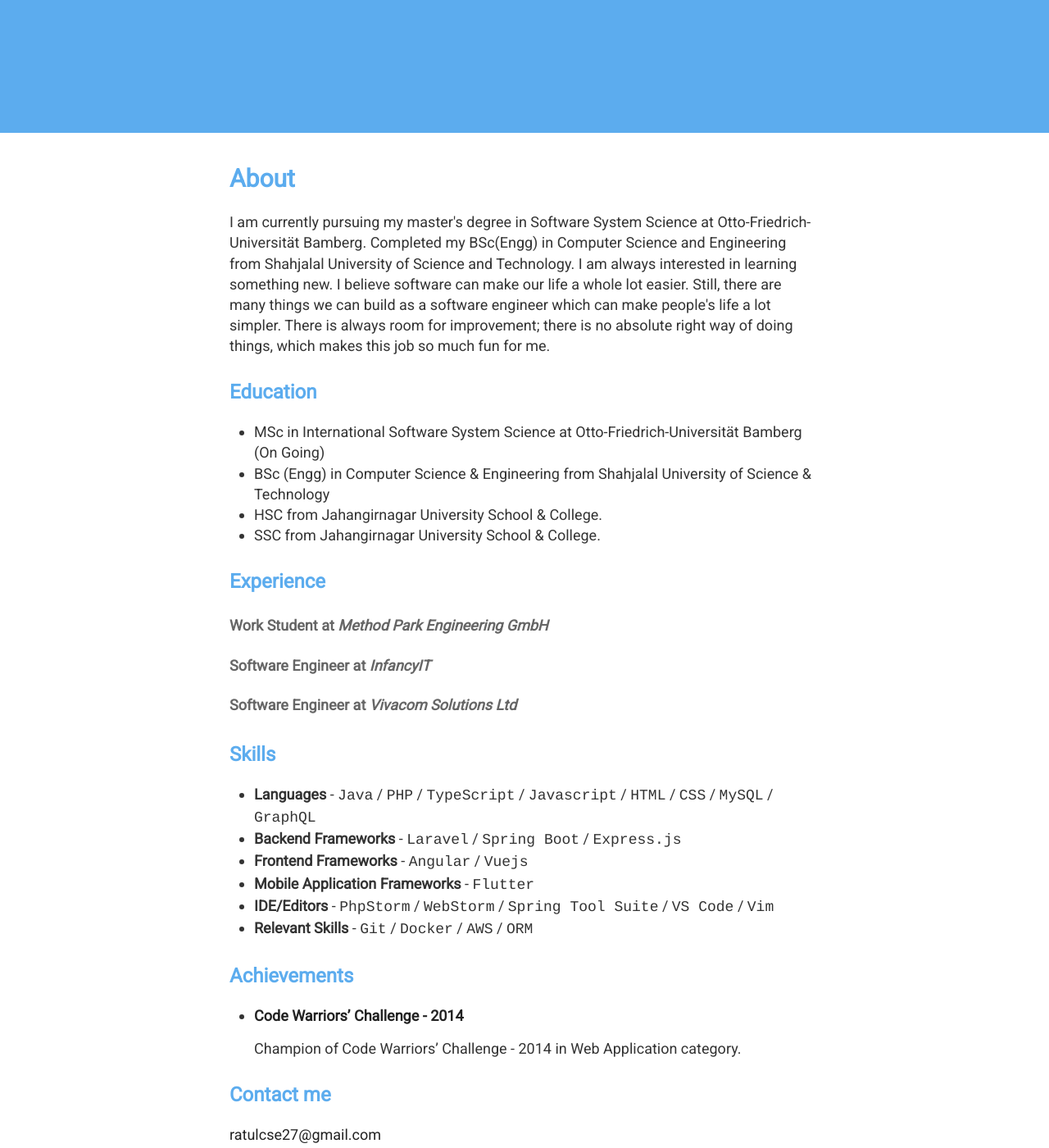
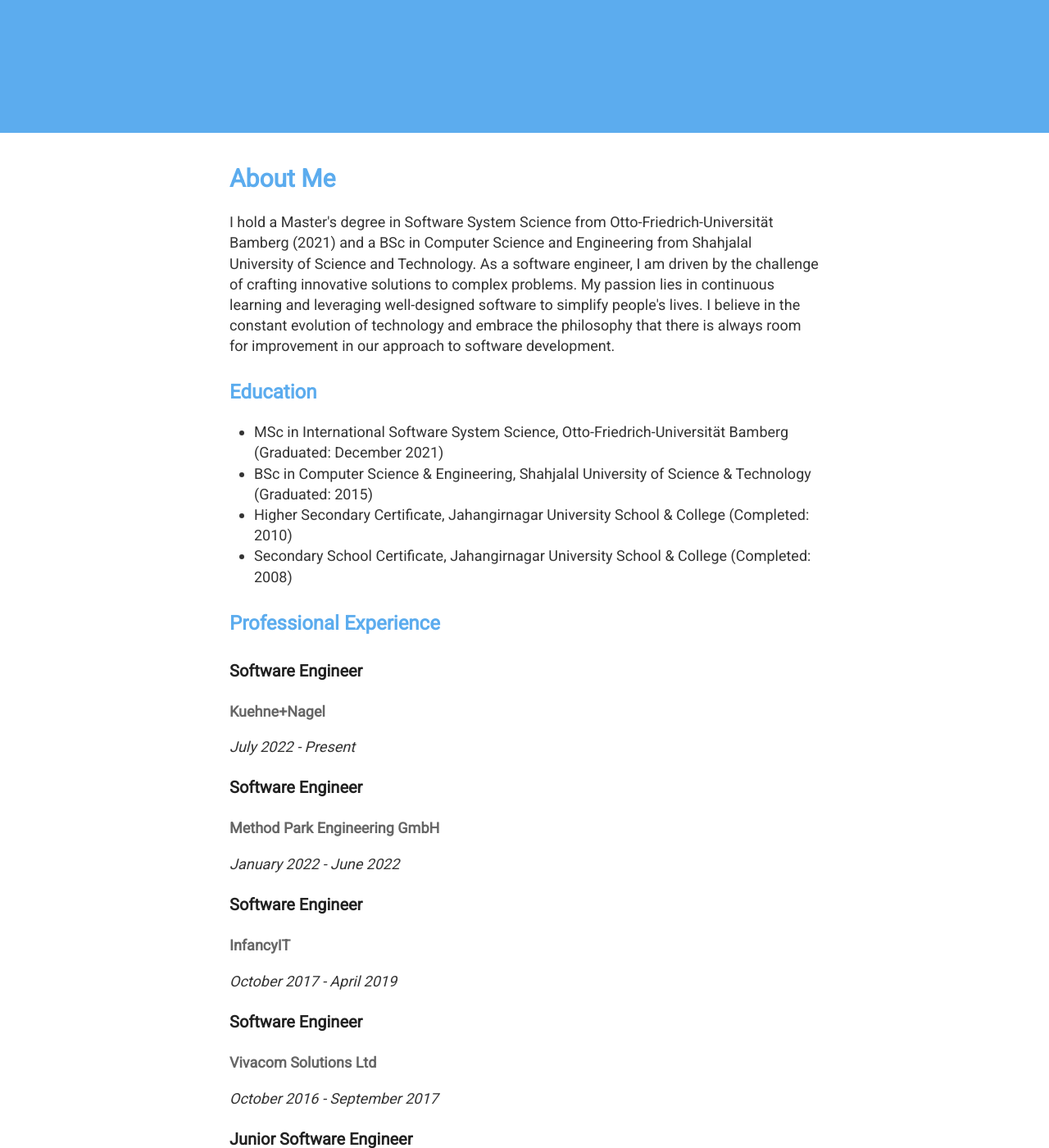
Before and after one commit to ratul0/ratul0.github.io, a Jekyll site: the page built from index.html, in a window 1280 px wide and 1400 px high, scrolled down 480 px. Shown: the whole window at 82% size. Built offline with Jekyll 4.4.1, drawn with Linux system fonts in a browser that asks for light colours; some of the changed text lies outside the part shown.

Commit message:
docs: update README and About page with current info
Update README with project description and contact details.
Revise About page with current education, work experience, and skills.

```diff
--- a/index.html
+++ b/index.html
@@ -4,55 +4,69 @@ layout: default
 
 <article class="page">
 
-  <h1>About</h1>
+  <h1>About Me</h1>
 
   <div class="entry">
-    <p>I am currently pursuing my master's degree in Software System Science at Otto-Friedrich-Universität Bamberg. Completed my BSc(Engg) in Computer Science and Engineering from Shahjalal University of Science and Technology. I am always interested in learning something new. I believe software can make our life a whole lot easier. Still, there are many things we can build as a software engineer which can make people's life a lot simpler. There is always room for improvement; there is no absolute right way of doing things, which makes this job so much fun for me.</p>
+    <p>I hold a Master's degree in Software System Science from Otto-Friedrich-Universität Bamberg (2021) and a BSc in Computer Science and Engineering from Shahjalal University of Science and Technology.
+       As a software engineer, I am driven by the challenge of crafting innovative solutions to complex problems. My passion lies in continuous learning and leveraging well-designed software to simplify people's lives.
+      I believe in the constant evolution of technology and embrace the philosophy that there is always room for improvement in our approach to software development.</p>
 
     <h2 id="education">Education</h2>
 
     <ul>
-  <li>MSc in International Software System Science at Otto-Friedrich-Universität Bamberg (On Going)</li>
-  <li>BSc (Engg) in Computer Science &amp; Engineering from Shahjalal University of Science &amp; Technology</li>
-  <li>HSC from Jahangirnagar University School &amp; College.</li>
-  <li>SSC from Jahangirnagar University School &amp; College.</li>
+      <li>MSc in International Software System Science, Otto-Friedrich-Universität Bamberg (Graduated: December 2021)</li>
+      <li>BSc in Computer Science &amp; Engineering, Shahjalal University of Science &amp; Technology (Graduated: 2015)</li>
+      <li>Higher Secondary Certificate, Jahangirnagar University School &amp; College (Completed: 2010)</li>
+      <li>Secondary School Certificate, Jahangirnagar University School &amp; College (Completed: 2008)</li>
     </ul>
 
-<h2 id="experience">Experience</h2>
+    <h2 id="professional-experience">Professional Experience</h2>
 
-<h4 id="work-student-at-methodpark">Work Student at <em>Method Park Engineering GmbH</em></h4>
+    <h3>Software Engineer</h3>
+    <h4>Kuehne+Nagel</h4>
+    <p><em>July 2022 - Present</em></p>
 
-<h4 id="software-engineer-at-infancyit">Software Engineer at <em>InfancyIT</em></h4>
+    <h3>Software Engineer</h3>
+    <h4>Method Park Engineering GmbH</h4>
+    <p><em>January 2022 - June 2022</em></p>
 
-<h4 id="software-engineer-at-vivacom-solutions-ltd">Software Engineer at <em>Vivacom Solutions Ltd</em></h4>
+    <h3>Software Engineer</h3>
+    <h4>InfancyIT</h4>
+    <p><em>October 2017 - April 2019</em></p>
 
+    <h3>Software Engineer</h3>
+    <h4>Vivacom Solutions Ltd</h4>
+    <p><em>October 2016 - September 2017</em></p>
+
+    <h3>Junior Software Engineer</h3>
+    <h4>InfancyIT</h4>
+    <p><em>October 2015 - September 2016</em></p>
 
     <h2 id="skills">Skills</h2>
 
     <ul>
-  <li><strong>Languages</strong> - <code class="highlighter-rouge">Java</code> / <code class="highlighter-rouge">PHP</code> / <code class="highlighter-rouge">TypeScript</code> / <code class="highlighter-rouge">Javascript</code> / <code class="highlighter-rouge">HTML</code> / <code class="highlighter-rouge">CSS</code> / <code class="highlighter-rouge">MySQL</code> / <code class="highlighter-rouge">GraphQL</code></li>
-  <li><strong>Backend Frameworks</strong> - <code class="highlighter-rouge">Laravel</code> / <code class="highlighter-rouge">Spring Boot</code> / <code class="highlighter-rouge">Express.js</code></li>
-  <li><strong>Frontend Frameworks</strong> - <code class="highlighter-rouge">Angular</code> / <code class="highlighter-rouge">Vuejs</code></li>
-  <li><strong>Mobile Application Frameworks</strong> - <code class="highlighter-rouge">Flutter</code>
-  <li><strong>IDE/Editors</strong> - <code class="highlighter-rouge">PhpStorm</code> / <code class="highlighter-rouge">WebStorm</code> / <code class="highlighter-rouge">Spring Tool Suite</code> / <code class="highlighter-rouge">VS Code</code> / <code class="highlighter-rouge">Vim</code></li>
-  <li><strong>Relevant Skills</strong> - <code class="highlighter-rouge">Git</code> / <code class="highlighter-rouge">Docker</code> / <code class="highlighter-rouge">AWS</code> / <code class="highlighter-rouge">ORM</code></li>
+      <li><strong>Programming Languages:</strong> Kotlin, Java, PHP, TypeScript, JavaScript, HTML, CSS, SQL, GraphQL</li>
+      <li><strong>Backend Frameworks:</strong> Spring Boot, Laravel</li>
+      <li><strong>Frontend Frameworks:</strong> Angular, Next, Vue</li>
+      <li><strong>Mobile Application Frameworks:</strong> Flutter</li>
+      <li><strong>IDE/Editors:</strong> IntelliJ IDEA, PhpStorm, WebStorm, VS Code, Vim</li>
+      <li><strong>Tools &amp; Technologies:</strong> Git, Docker, AWS</li>
     </ul>
 
     <h2 id="achievements">Achievements</h2>
 
     <ul>
       <li>
-    <p><a href="#"><strong>Code Warriors’ Challenge - 2014</strong></a></p>
-
-    <p>Champion of Code Warriors’ Challenge - 2014 in Web Application category.</p>
+        <p><strong>Code Warriors' Challenge - 2014</strong></p>
+        <p>Champion in the Web Application category.</p>
       </li>
     </ul>
 
-<h2 id="contact-me">Contact me</h2>
+    <h2 id="contact">Contact</h2>
 
-<p><a href="mailto:ratulcse27@gmail.com">ratulcse27@gmail.com</a></p>
-
-<p><a href="mailto:md-yousuf-ali.khan@stud.uni-bamberg.de">md-yousuf-ali.khan@stud.uni-bamberg.de</a></p>
+    <ul>
+      <li>Email: <a href="mailto:ratulcse27@gmail.com">ratulcse27@gmail.com</a></li>
+    </ul>
 
   </div>
 </article>
```
Also changed, not shown: README.md. Lines whose indentation alone changed are shown as unchanged.
